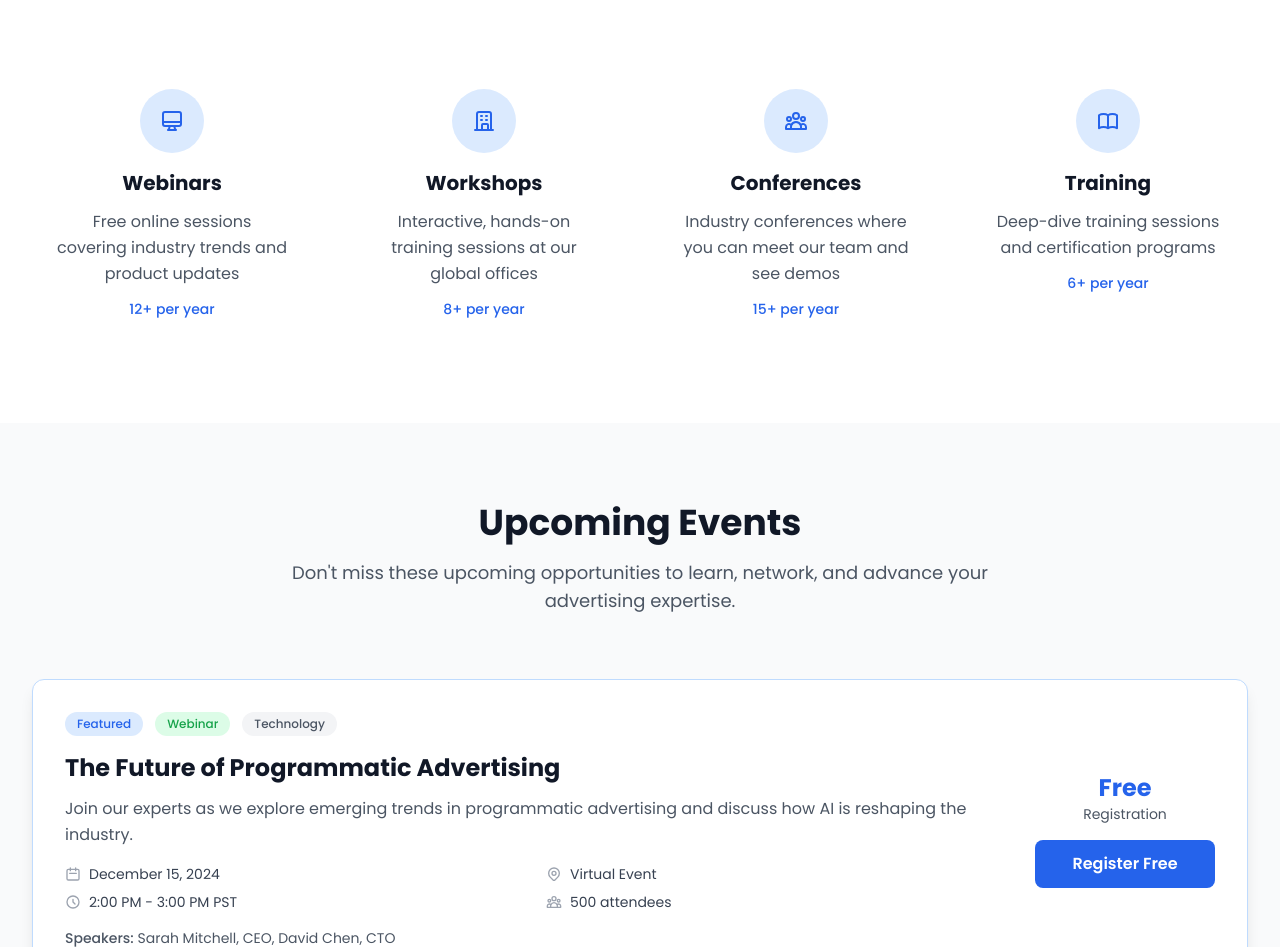
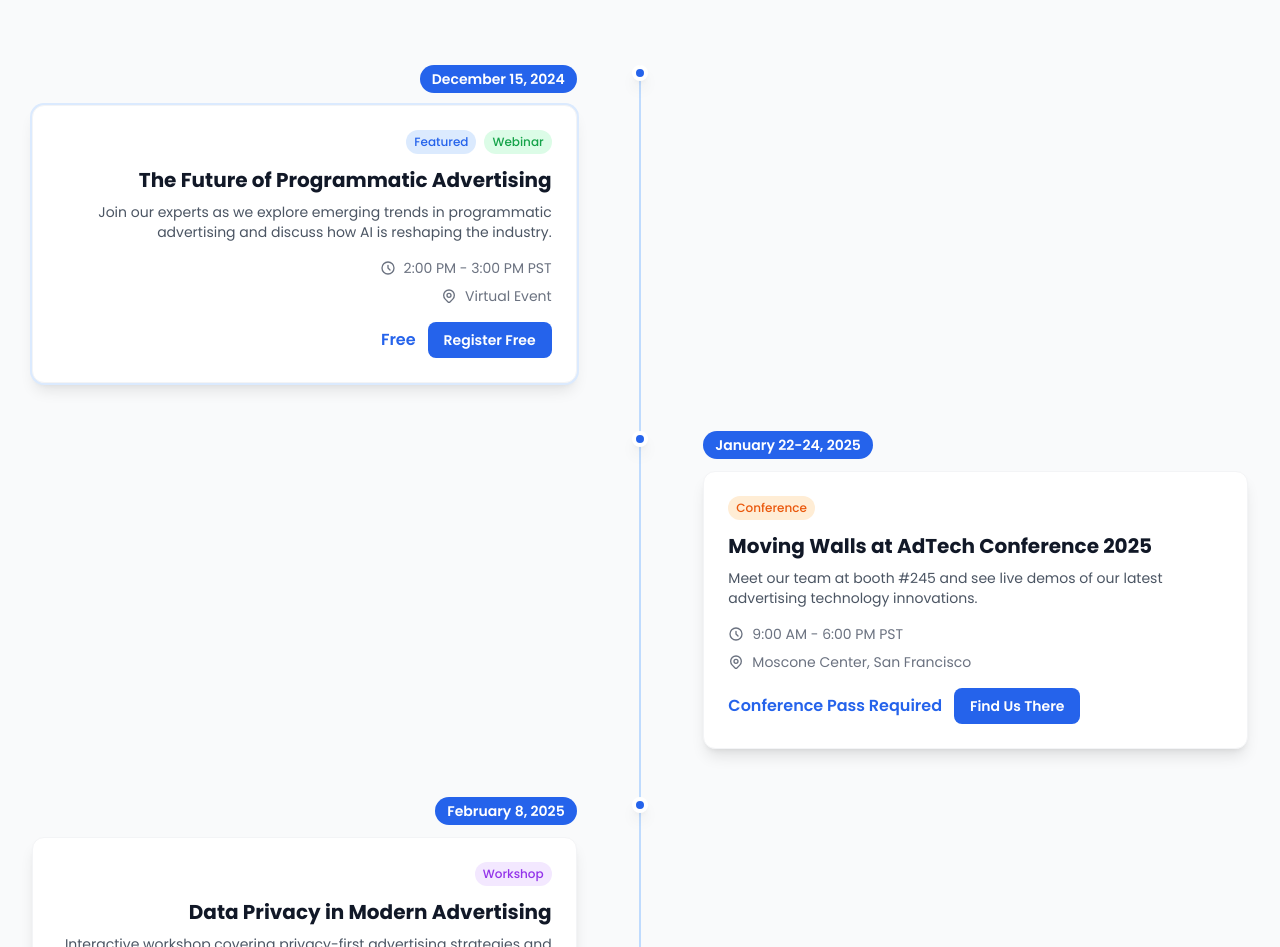
Before and after one commit to VivekcMW/Website, a Next.js app: page /events in a window 1280 px wide. Shown: the part 825-1772 px from the top of the page. Built offline with nearby package versions, Linux system fonts and the light colour scheme.

Commit message:
Update events page: redesign to timeline view, remove Event Types, Never Miss an Event, and Host an Event sections

```diff
--- a/src/app/events/page.tsx
+++ b/src/app/events/page.tsx
@@ -162,47 +162,7 @@
         </div>
       </section>
 
-      {/* Event Types */}
-      <section className="py-20 bg-white">
-        <div className="max-w-7xl mx-auto px-4 sm:px-6 lg:px-8">
-          <motion.div
-            initial={{ opacity: 0, y: 20 }}
-            whileInView={{ opacity: 1, y: 0 }}
-            viewport={{ once: true }}
-            transition={{ duration: 0.6 }}
-            className="text-center mb-16"
-          >
-            <h2 className="text-3xl md:text-4xl font-bold text-mw-gray-900 mb-4">
-              Event Types
-            </h2>
-            <p className="text-lg text-mw-gray-600 max-w-3xl mx-auto">
-              We offer various types of events to suit different learning preferences and professional development needs.
-            </p>
-          </motion.div>
-
-          <div className="grid md:grid-cols-2 lg:grid-cols-4 gap-8">
-            {eventTypes.map((type, index) => (
-              <motion.div
-                key={index}
-                initial={{ opacity: 0, y: 20 }}
-                whileInView={{ opacity: 1, y: 0 }}
-                viewport={{ once: true }}
-                transition={{ duration: 0.5, delay: index * 0.1 }}
-                className="text-center p-6"
-              >
-                <div className="inline-flex items-center justify-center w-16 h-16 bg-mw-blue-100 rounded-full text-mw-blue-600 mb-4">
-                  {type.icon}
-                </div>
-                <h3 className="text-xl font-bold text-mw-gray-900 mb-3">{type.title}</h3>
-                <p className="text-mw-gray-600 mb-3 leading-relaxed">{type.description}</p>
-                <p className="text-mw-blue-600 font-medium text-sm">{type.count}</p>
-              </motion.div>
-            ))}
-          </div>
-        </div>
-      </section>
-
-      {/* Upcoming Events */}
+      {/* Upcoming Events - Timeline View */}
       <section className="py-20 bg-mw-gray-50">
         <div className="max-w-7xl mx-auto px-4 sm:px-6 lg:px-8">
           <motion.div
@@ -220,7 +180,12 @@
             </p>
           </motion.div>
 
-          <div className="space-y-6">
+          {/* Timeline */}
+          <div className="relative">
+            {/* Timeline line */}
+            <div className="absolute left-8 md:left-1/2 md:-translate-x-px top-0 bottom-0 w-0.5 bg-mw-blue-200"></div>
+
+            <div className="space-y-12">
               {upcomingEvents.map((event, index) => (
                 <motion.div
                   key={index}
@@ -228,19 +193,39 @@
                   whileInView={{ opacity: 1, y: 0 }}
                   viewport={{ once: true }}
                   transition={{ duration: 0.5, delay: index * 0.1 }}
-                className={`bg-white rounded-xl shadow-mw-lg border p-8 hover:shadow-mw-xl transition-shadow ${
-                  event.featured ? 'border-mw-blue-200 bg-gradient-to-r from-mw-blue-25 to-white' : 'border-mw-gray-100'
+                  className={`relative flex flex-col md:flex-row gap-8 ${
+                    index % 2 === 0 ? 'md:flex-row' : 'md:flex-row-reverse'
                   }`}
                 >
-                <div className="flex flex-col lg:flex-row lg:items-center lg:justify-between gap-6">
-                  <div className="flex-1">
-                    <div className="flex items-center gap-3 mb-4">
+                  {/* Timeline dot */}
+                  <div className="absolute left-8 md:left-1/2 -translate-x-1/2 w-4 h-4 rounded-full bg-mw-blue-600 border-4 border-white shadow-lg z-10"></div>
+
+                  {/* Date badge - mobile */}
+                  <div className="ml-16 md:hidden mb-2">
+                    <span className="inline-block px-3 py-1 bg-mw-blue-600 text-white text-sm font-semibold rounded-full">
+                      {event.date}
+                    </span>
+                  </div>
+
+                  {/* Content */}
+                  <div className={`ml-16 md:ml-0 md:w-1/2 ${index % 2 === 0 ? 'md:pr-12 md:text-right' : 'md:pl-12 md:text-left'}`}>
+                    {/* Date badge - desktop */}
+                    <div className={`hidden md:block mb-3 ${index % 2 === 0 ? 'text-right' : 'text-left'}`}>
+                      <span className="inline-block px-3 py-1 bg-mw-blue-600 text-white text-sm font-semibold rounded-full">
+                        {event.date}
+                      </span>
+                    </div>
+
+                    <div className={`bg-white rounded-xl shadow-lg border border-mw-gray-100 p-6 hover:shadow-xl transition-shadow ${
+                      event.featured ? 'border-mw-blue-300 ring-2 ring-mw-blue-100' : ''
+                    }`}>
+                      <div className={`flex items-center gap-2 mb-3 flex-wrap ${index % 2 === 0 ? 'md:justify-end' : 'md:justify-start'}`}>
                         {event.featured && (
-                        <span className="px-3 py-1 bg-mw-blue-100 text-mw-blue-600 text-xs font-medium rounded-full">
+                          <span className="px-2 py-1 bg-mw-blue-100 text-mw-blue-600 text-xs font-medium rounded-full">
                             Featured
                           </span>
                         )}
-                      <span className={`px-3 py-1 text-xs font-medium rounded-full ${
+                        <span className={`px-2 py-1 text-xs font-medium rounded-full ${
                           event.type === 'Webinar' ? 'bg-green-100 text-green-600' :
                           event.type === 'Workshop' ? 'bg-purple-100 text-purple-600' :
                           event.type === 'Conference' ? 'bg-orange-100 text-orange-600' :
@@ -249,169 +234,49 @@
                         }`}>
                           {event.type}
                         </span>
-                      <span className="px-3 py-1 bg-mw-gray-100 text-mw-gray-600 text-xs font-medium rounded-full">
-                        {event.category}
-                      </span>
                       </div>
 
-                    <h3 className="text-2xl font-bold text-mw-gray-900 mb-3">{event.title}</h3>
-                    <p className="text-mw-gray-600 mb-4 leading-relaxed">{event.description}</p>
+                      <h3 className={`text-xl font-bold text-mw-gray-900 mb-2 ${index % 2 === 0 ? 'md:text-right' : 'md:text-left'}`}>
+                        {event.title}
+                      </h3>
 
-                    <div className="grid md:grid-cols-2 gap-4 text-sm">
-                      <div className="space-y-2">
+                      <p className={`text-mw-gray-600 text-sm mb-4 ${index % 2 === 0 ? 'md:text-right' : 'md:text-left'}`}>
+                        {event.description}
+                      </p>
+
+                      <div className={`flex flex-col gap-2 text-sm text-mw-gray-500 mb-4 ${index % 2 === 0 ? 'md:items-end' : 'md:items-start'}`}>
                         <div className="flex items-center gap-2">
-                          <svg className="w-4 h-4 text-mw-gray-400" fill="none" stroke="currentColor" viewBox="0 0 24 24">
-                            <path strokeLinecap="round" strokeLinejoin="round" strokeWidth={2} d="M8 7V3m8 4V3m-9 8h10M5 21h14a2 2 0 002-2V7a2 2 0 00-2-2H5a2 2 0 00-2 2v12a2 2 0 002 2z" />
+                          <svg className="w-4 h-4" fill="none" stroke="currentColor" viewBox="0 0 24 24">
+                            <path strokeLinecap="round" strokeLinejoin="round" strokeWidth={2} d="M12 8v4l3 3m6-3a9 9 0 11-18 0 9 9 0 0118 0z" />
                           </svg>
-                          <span className="text-mw-gray-700">{event.date}</span>
+                          <span>{event.time}</span>
                         </div>
                         <div className="flex items-center gap-2">
-                          <svg className="w-4 h-4 text-mw-gray-400" fill="none" stroke="currentColor" viewBox="0 0 24 24">
-                            <path strokeLinecap="round" strokeLinejoin="round" strokeWidth={2} d="M12 8v4l3 3m6-3a9 9 0 11-18 0 9 9 0 0118 0z" />
-                          </svg>
-                          <span className="text-mw-gray-700">{event.time}</span>
-                        </div>
-                      </div>
-                      <div className="space-y-2">
-                        <div className="flex items-center gap-2">
-                          <svg className="w-4 h-4 text-mw-gray-400" fill="none" stroke="currentColor" viewBox="0 0 24 24">
+                          <svg className="w-4 h-4" fill="none" stroke="currentColor" viewBox="0 0 24 24">
                             <path strokeLinecap="round" strokeLinejoin="round" strokeWidth={2} d="M17.657 16.657L13.414 20.9a1.998 1.998 0 01-2.827 0l-4.244-4.243a8 8 0 1111.314 0z" />
                             <path strokeLinecap="round" strokeLinejoin="round" strokeWidth={2} d="M15 11a3 3 0 11-6 0 3 3 0 016 0z" />
                           </svg>
-                          <span className="text-mw-gray-700">{event.location}</span>
-                        </div>
-                        <div className="flex items-center gap-2">
-                          <svg className="w-4 h-4 text-mw-gray-400" fill="none" stroke="currentColor" viewBox="0 0 24 24">
-                            <path strokeLinecap="round" strokeLinejoin="round" strokeWidth={2} d="M17 20h5v-2a3 3 0 00-5.356-1.857M17 20H7m10 0v-2c0-.656-.126-1.283-.356-1.857M7 20H2v-2a3 3 0 015.356-1.857M7 20v-2c0-.656.126-1.283.356-1.857m0 0a5.002 5.002 0 019.288 0M15 7a3 3 0 11-6 0 3 3 0 016 0zm6 3a2 2 0 11-4 0 2 2 0 014 0zM7 10a2 2 0 11-4 0 2 2 0 014 0z" />
-                          </svg>
-                          <span className="text-mw-gray-700">{event.capacity}</span>
-                        </div>
+                          <span>{event.location}</span>
                         </div>
                       </div>
 
-                    <div className="mt-4">
-                      <p className="text-sm text-mw-gray-600">
-                        <span className="font-medium">Speakers:</span> {event.speakers.join(', ')}
-                      </p>
-                    </div>
-                  </div>
-
-                  <div className="flex flex-col items-center gap-4 min-w-[180px]">
-                    <div className="text-center">
-                      <div className="text-2xl font-bold text-mw-blue-600">{event.price}</div>
-                      <div className="text-sm text-mw-gray-600">Registration</div>
-                    </div>
-                    <button className="w-full px-6 py-3 bg-mw-blue-600 hover:bg-mw-blue-700 text-white font-semibold rounded-lg transition-colors">
+                      <div className={`flex items-center gap-3 ${index % 2 === 0 ? 'md:justify-end' : 'md:justify-start'}`}>
+                        <span className="text-mw-blue-600 font-semibold">{event.price}</span>
+                        <button className="px-4 py-2 bg-mw-blue-600 hover:bg-mw-blue-700 text-white text-sm font-semibold rounded-lg transition-colors">
                           {event.price === 'Free' ? 'Register Free' :
                            event.price === 'Conference Pass Required' ? 'Find Us There' :
                            event.price === 'Invitation Only' ? 'Request Invite' : 'Register Now'}
                         </button>
                       </div>
                     </div>
+                  </div>
+
+                  {/* Spacer for alternating layout */}
+                  <div className="hidden md:block md:w-1/2"></div>
                 </motion.div>
               ))}
             </div>
           </div>
-      </section>
-
-      {/* Newsletter Signup */}
-      <section className="py-20 bg-white">
-        <div className="max-w-7xl mx-auto px-4 sm:px-6 lg:px-8">
-          <div className="grid lg:grid-cols-2 gap-12 items-center">
-            <motion.div
-              initial={{ opacity: 0, x: -30 }}
-              whileInView={{ opacity: 1, x: 0 }}
-              viewport={{ once: true }}
-              transition={{ duration: 0.6 }}
-            >
-              <h2 className="text-3xl md:text-4xl font-bold text-mw-gray-900 mb-6">
-                Never Miss an Event
-              </h2>
-              <p className="text-lg text-mw-gray-600 mb-6 leading-relaxed">
-                Subscribe to our events newsletter and be the first to know about upcoming webinars,
-                workshops, conferences, and exclusive training opportunities.
-              </p>
-              <div className="space-y-4">
-                <div className="flex items-center gap-3">
-                  <svg className="w-5 h-5 text-mw-blue-600" fill="none" stroke="currentColor" viewBox="0 0 24 24">
-                    <path strokeLinecap="round" strokeLinejoin="round" strokeWidth={2} d="M5 13l4 4L19 7" />
-                  </svg>
-                  <span className="text-mw-gray-700">Early access to event registration</span>
-                </div>
-                <div className="flex items-center gap-3">
-                  <svg className="w-5 h-5 text-mw-blue-600" fill="none" stroke="currentColor" viewBox="0 0 24 24">
-                    <path strokeLinecap="round" strokeLinejoin="round" strokeWidth={2} d="M5 13l4 4L19 7" />
-                  </svg>
-                  <span className="text-mw-gray-700">Exclusive discounts on paid events</span>
-                </div>
-                <div className="flex items-center gap-3">
-                  <svg className="w-5 h-5 text-mw-blue-600" fill="none" stroke="currentColor" viewBox="0 0 24 24">
-                    <path strokeLinecap="round" strokeLinejoin="round" strokeWidth={2} d="M5 13l4 4L19 7" />
-                  </svg>
-                  <span className="text-mw-gray-700">Event recordings and exclusive content</span>
-                </div>
-              </div>
-            </motion.div>
-
-            <motion.div
-              initial={{ opacity: 0, x: 30 }}
-              whileInView={{ opacity: 1, x: 0 }}
-              viewport={{ once: true }}
-              transition={{ duration: 0.6, delay: 0.2 }}
-              className="bg-gradient-to-br from-mw-blue-50 to-mw-blue-100 rounded-2xl p-8"
-            >
-              <h3 className="text-2xl font-bold text-mw-gray-900 mb-4">Subscribe to Events</h3>
-              <p className="text-mw-gray-600 mb-6">
-                Get notified about new events, early registration access, and exclusive content.
-              </p>
-              <div className="space-y-4">
-                <input
-                  type="email"
-                  placeholder="Enter your email address"
-                  className="w-full px-4 py-3 border border-mw-gray-300 rounded-lg focus:ring-2 focus:ring-mw-blue-500 focus:border-transparent"
-                />
-                <div className="flex items-center gap-2">
-                  <input type="checkbox" id="updates" className="rounded" />
-                  <label htmlFor="updates" className="text-sm text-mw-gray-600">
-                    Also subscribe to product updates and industry insights
-                  </label>
-                </div>
-                <button className="w-full px-6 py-3 bg-mw-blue-600 hover:bg-mw-blue-700 text-white font-semibold rounded-lg transition-colors">
-                  Subscribe Now
-                </button>
-              </div>
-            </motion.div>
-          </div>
-        </div>
-      </section>
-
-      {/* CTA Section */}
-      <section className="py-20 bg-gradient-to-r from-mw-blue-600 to-mw-blue-700">
-        <div className="max-w-7xl mx-auto px-4 sm:px-6 lg:px-8">
-          <motion.div
-            initial={{ opacity: 0, y: 20 }}
-            whileInView={{ opacity: 1, y: 0 }}
-            viewport={{ once: true }}
-            transition={{ duration: 0.6 }}
-            className="text-center text-white"
-          >
-            <h2 className="text-3xl md:text-4xl font-bold mb-6">
-              Host an Event With Us
-            </h2>
-            <p className="text-xl text-mw-blue-100 mb-8 max-w-3xl mx-auto leading-relaxed">
-              Interested in co-hosting an event, speaking at one of our sessions, or having us present
-              at your event? We'd love to collaborate and share our expertise with your audience.
-            </p>
-            <Link
-              href="#contact"
-              className="inline-flex items-center gap-2 px-8 py-3 bg-white hover:bg-mw-gray-50 text-mw-blue-600 font-semibold rounded-lg transition-colors shadow-lg"
-            >
-              Partner With Us
-              <svg className="w-5 h-5" fill="none" stroke="currentColor" viewBox="0 0 24 24">
-                <path strokeLinecap="round" strokeLinejoin="round" strokeWidth={2} d="M17 8l4 4m0 0l-4 4m4-4H3" />
-              </svg>
-            </Link>
-          </motion.div>
         </div>
       </section>
 
```
Lines whose indentation alone changed are shown as unchanged.
